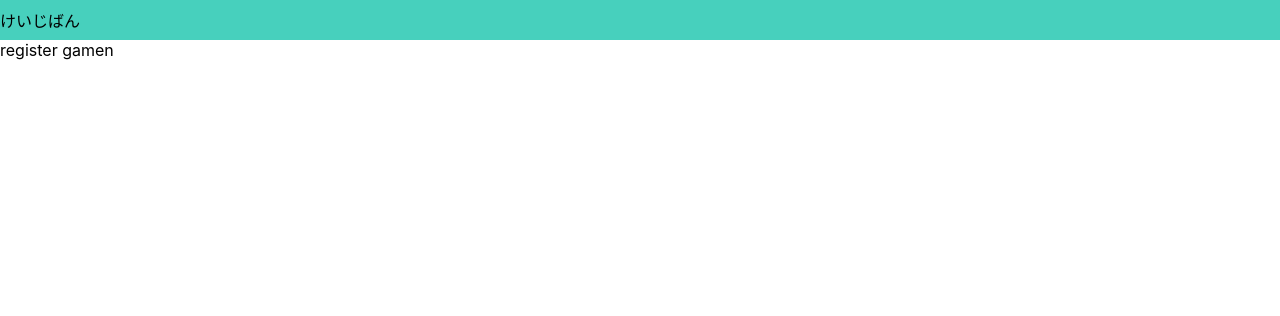
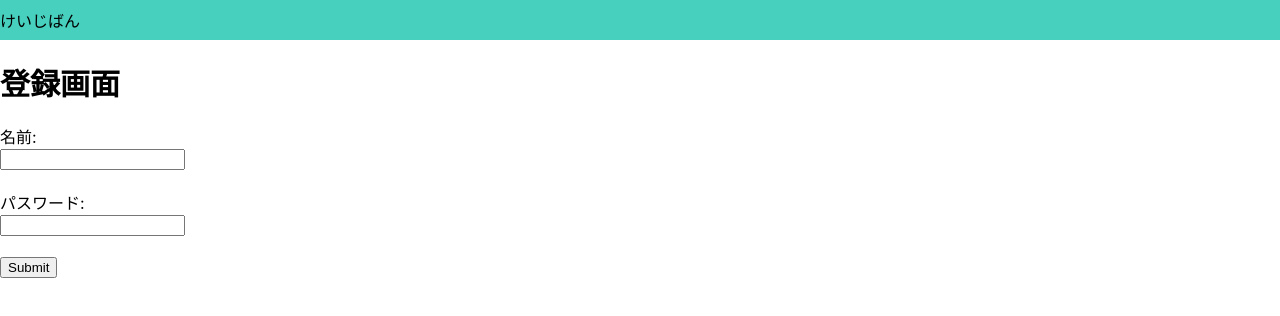
Before and after one commit to kino-ma/kyuban, a Next.js app in the folder web/: page /register in a window 1280 px wide. Shown: the top 316 px of the page. Built offline with nearby package versions, Linux system fonts and the light colour scheme.

Commit message:
ユーザの登録フォーム

```diff
--- a/web/pages/register.js
+++ b/web/pages/register.js
@@ -1,7 +1,36 @@
 // miki-san
+import { NextPage } from "next";
+import Head from "next/head";
+import React, { useState } from "react";
+
 const Register = () => {
   // ここを編集する
-  return "register gamen";
+
+  return (
+    <React.Fragment>
+      <Head>
+        <title>register</title>
+      </Head>
+      <main>
+        <h1>登録画面</h1>
+        <form>
+        <label>
+          名前:<br />
+          <input type="text" name="name" />
+        </label>
+        </form>
+        <br />
+        <form>
+        <label>
+          パスワード:<br />
+          <input type="text" name="password" />
+        </label>
+        <br /><br />
+        <input type="submit" value="Submit" onClick=""/>
+        </form>
+      </main>
+    </React.Fragment>
+  );
 };
 
 export default Register;
```
Also changed, not shown: 1 other file (tests, documents, lock files or other folders).
